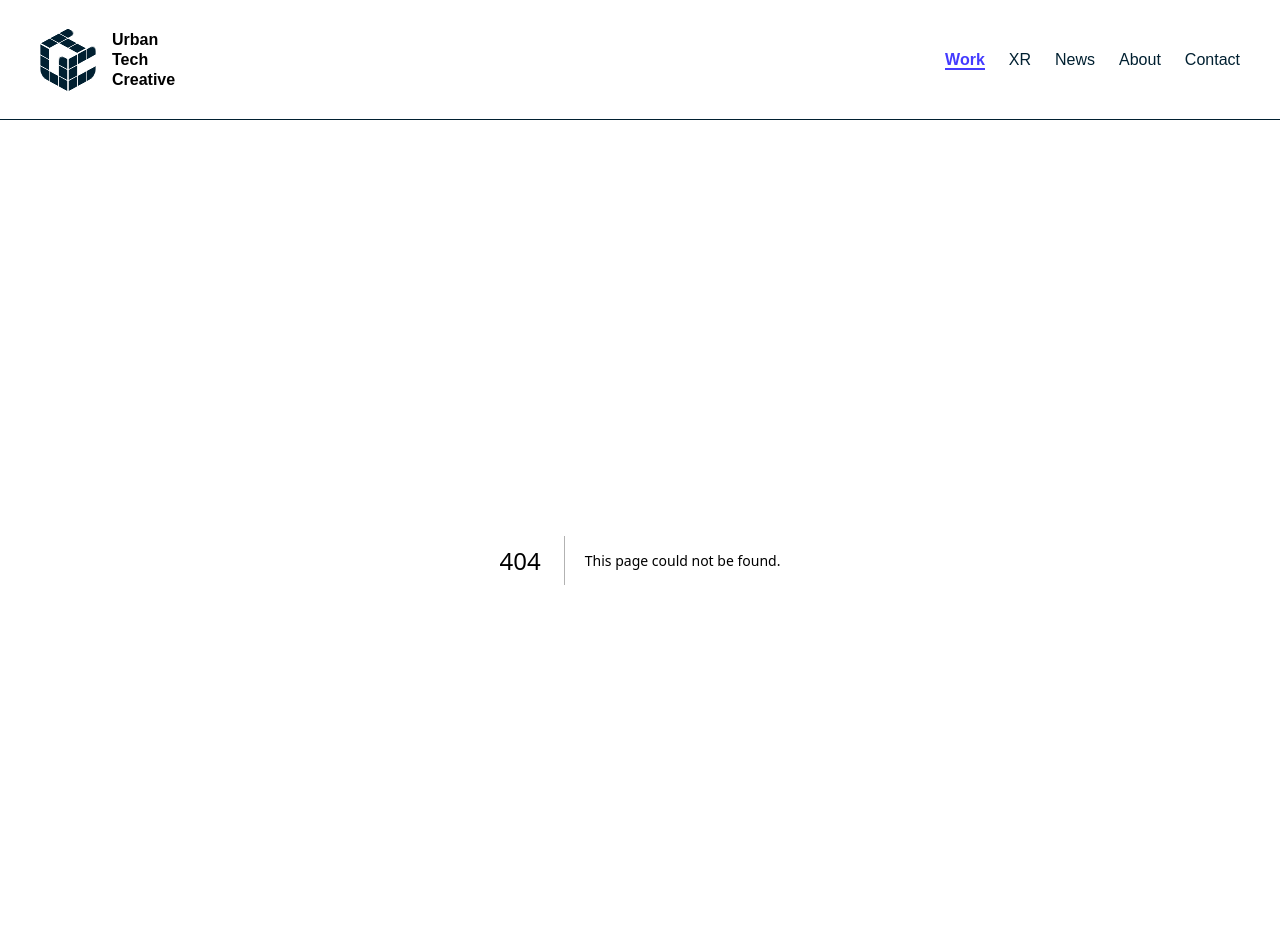
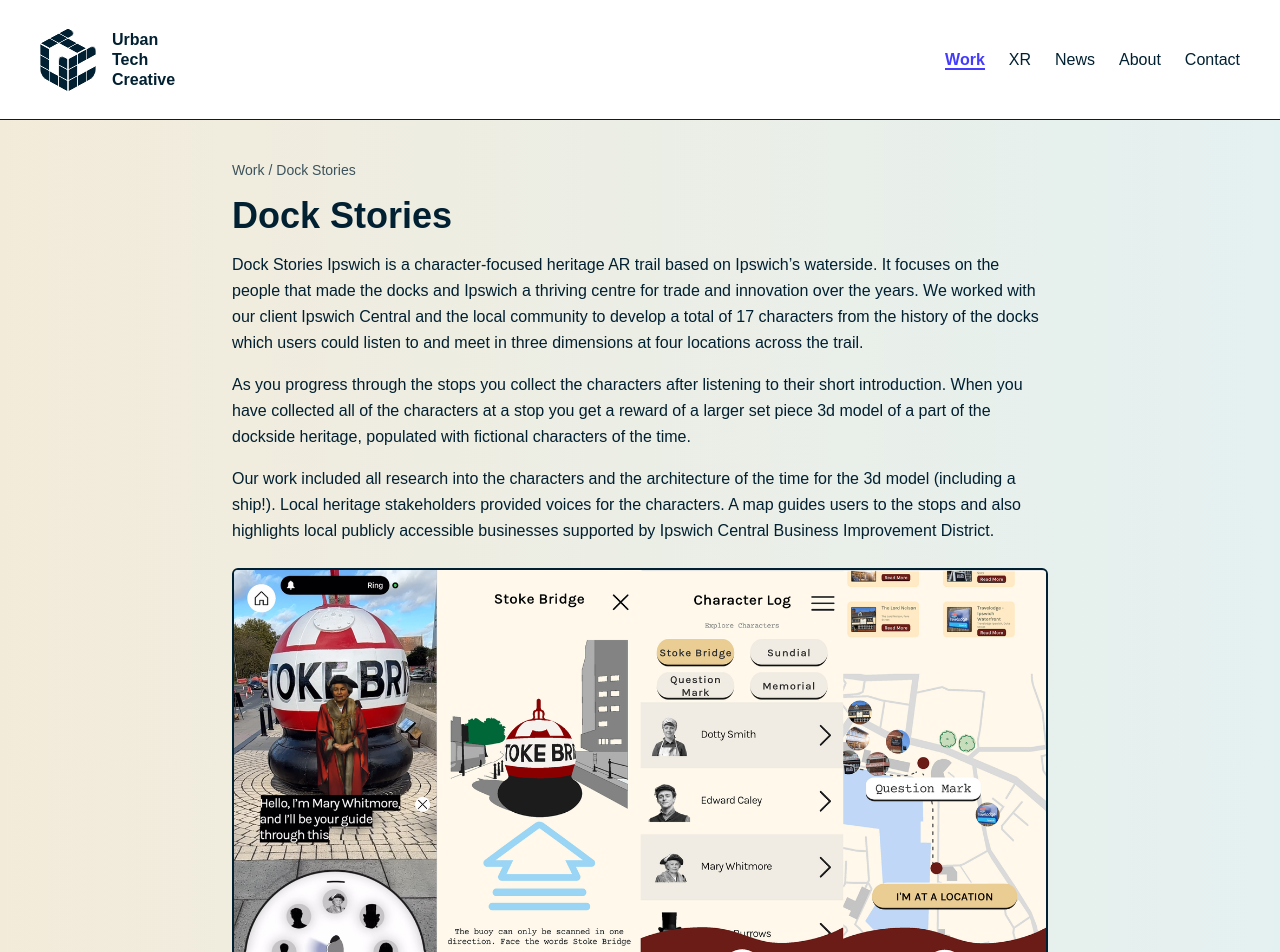
Before and after one commit to hortfrancis/utc-website, a Next.js app: page /work/dock-stories in a window 1280 px wide. Before the commit this address had no page. Shown: the top 952 px of the page. Built offline with nearby package versions, Linux system fonts and the light colour scheme; a web font is replaced by a local one.

Commit message:
feat: Add page for Dock Stories - Add images for Dock Stories

```diff
--- /dev/null
+++ b/app/work/dock-stories/layout.tsx
@@ -0,0 +1,15 @@
+import Breadcrumbs from '@/components/Breadcrumbs';
+
+export default function ConstructARLayout({ children }: { children: React.ReactNode }) {
+  return (
+    <>
+      <Breadcrumbs
+        items={[
+          { label: 'Work', path: '/work' },
+          { label: 'Dock Stories', current: true },
+        ]}
+      />
+      {children}
+    </>
+  );
+}
--- /dev/null
+++ b/app/work/dock-stories/page.tsx
@@ -0,0 +1,9 @@
+import Content from '@/content/work/dock-stories.mdx';
+
+export default function DockStoriesPage() {
+  return (
+    <div>
+      <Content />
+    </div>
+  );
+}
--- a/app/work/page.tsx
+++ b/app/work/page.tsx
@@ -45,6 +45,11 @@
             href="/work/afghan-project" className={linkStyle}>
             Afghan Project</Link>
         </li>
+        <li>
+          <Link
+            href="/work/dock-stories" className={linkStyle}>
+            Dock Stories</Link>
+        </li>
       </ul>
     </div>
   )
--- /dev/null
+++ b/content/work/dock-stories.mdx
@@ -0,0 +1,23 @@
+import Image from "@/components/Image";
+
+# Dock Stories
+
+Dock Stories Ipswich is a character-focused heritage AR trail based on Ipswich’s waterside. It focuses on the people that made the docks and Ipswich a thriving centre for trade and innovation over the years. We worked with our client Ipswich Central and the local community to develop a total of 17 characters from the history of the docks which users could listen to and meet in three dimensions at four locations across the trail.
+
+As you progress through the stops you collect the characters after listening to their short introduction. When you have collected all of the characters at a stop you get a reward of a larger set piece 3d model of a part of the dockside heritage, populated with fictional characters of the time.
+
+Our work included all research into the characters and the architecture of the time for the 3d model (including a ship!). Local heritage stakeholders provided voices for the characters. A map guides users to the stops and also highlights local publicly accessible businesses supported by Ipswich Central Business Improvement District.
+
+<Image
+  src="/images/work/dock-stories-01.webp"
+  alt="Dock Stories AR Experience"
+  width={1500}
+  height={812}
+/>
+
+<Image
+  src="/images/work/dock-stories-02.webp"
+  alt="Dock Stories AR Experience"
+  width={1500}
+  height={812}
+/>
```
Also changed, not shown: public/images/work/dock-stories-01.webp (added), public/images/work/dock-stories-02.webp (added).
